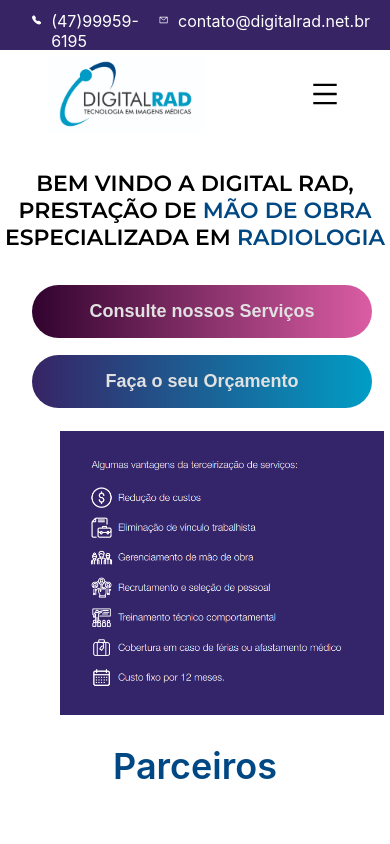
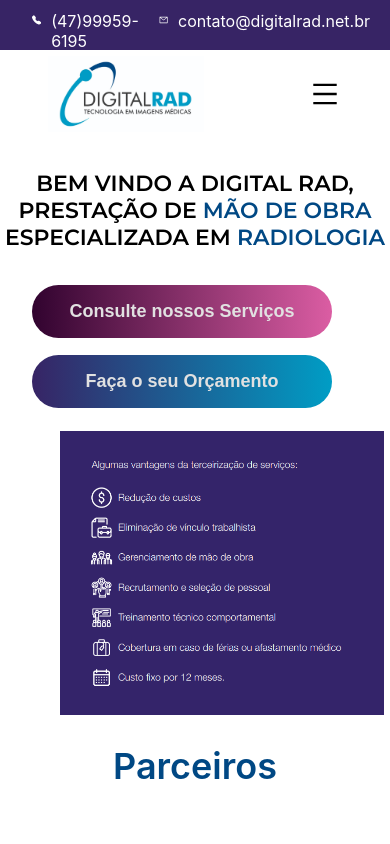
Before and after one commit to lmgaspa/paduan, a React (Create React App) app: page / in a window 390 px wide. Shown: the top 844 px of the page. Built offline with nearby package versions, Linux system fonts and the light colour scheme.

Commit message:
quinto commit

```diff
--- a/src/layouts/footer.module.css
+++ b/src/layouts/footer.module.css
@@ -41,5 +41,6 @@
         padding-left: 0px;
         font-size: 16px;
         width: 500px;
+        flex-wrap: nowrap;
     }
 }
--- a/src/layouts/home.module.css
+++ b/src/layouts/home.module.css
@@ -104,8 +104,8 @@
         left: 32px;
         top: 260px;
         font-size: 18px;
-        max-width: 340px;
-        min-width: 340px;
+        max-width: 300px;
+        min-width: 300px;
     }
     .button2 {
         margin-top: 25px;
@@ -113,7 +113,7 @@
         left: 32px;
         top: 330px;
         font-size: 18px;
-        max-width: 340px;
-        min-width: 340px;
+        max-width: 300px;
+        min-width: 300px;
     }
   }
```
